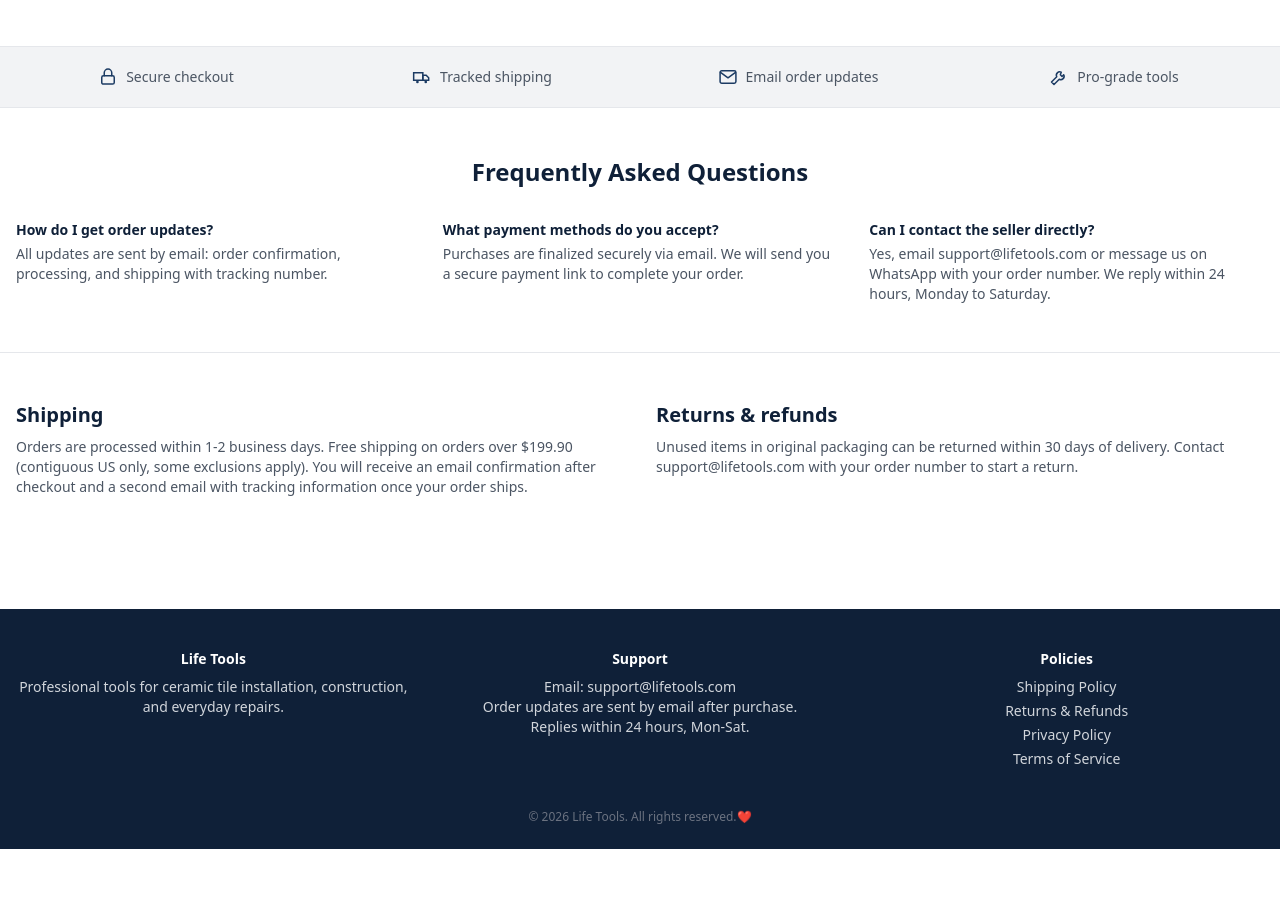
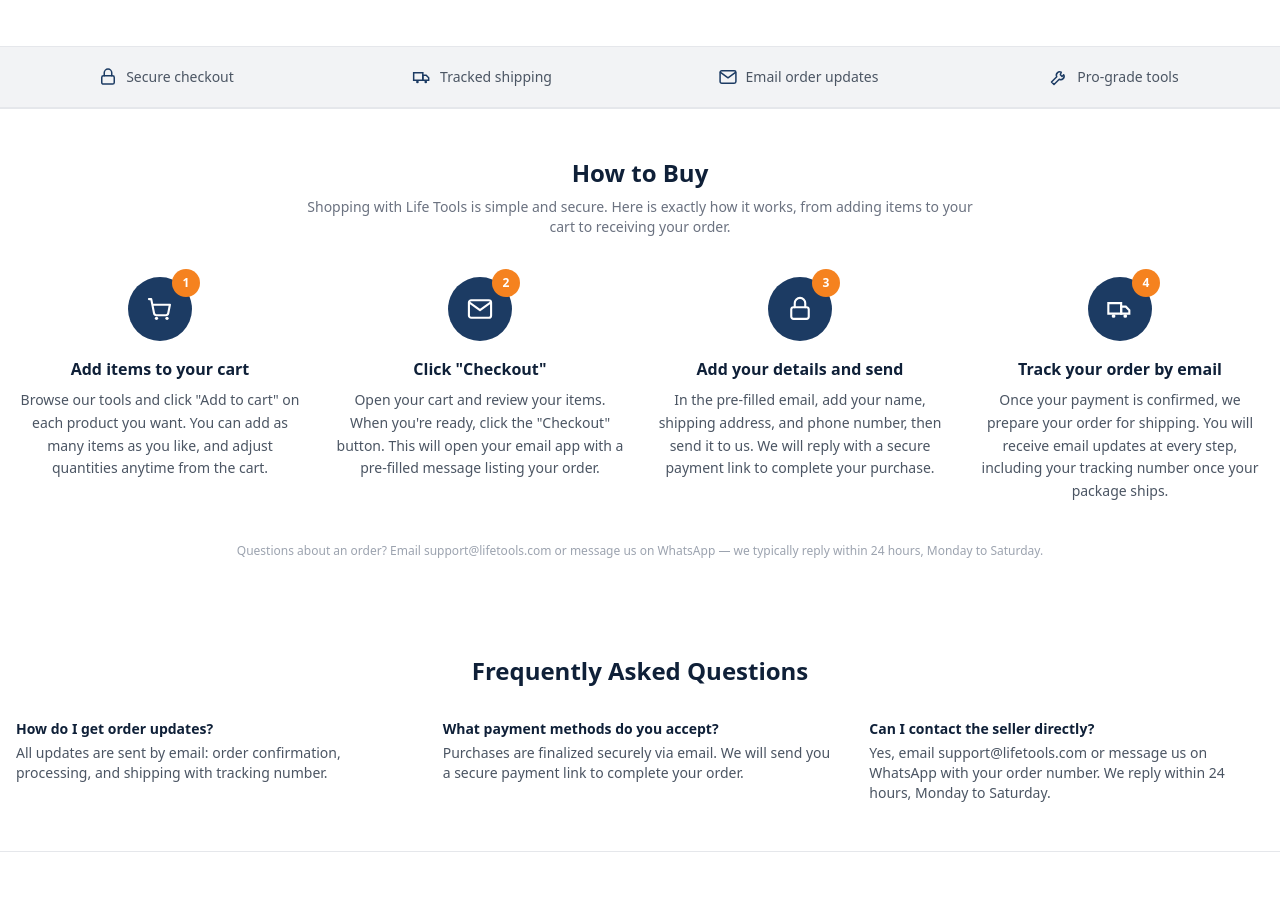
Before and after one commit to lifetoolsusacom/life-tools-site1, a Next.js app: page / in a window 1280 px wide. Shown: the part 1474-2378 px from the top of the page. Before the commit the page ends 2323 px from the top, so only its background shows below. Built offline with nearby package versions, Linux system fonts and the light colour scheme.

Commit message:
Add How to Buy section to homepage

```diff
--- a/app/page.tsx
+++ b/app/page.tsx
@@ -1,5 +1,6 @@
 import Carousel from "@/components/Carousel";
 import ProductCard from "@/components/ProductCard";
+import HowToBuy from "@/components/HowToBuy";
 import FAQ from "@/components/FAQ";
 import TrustBar from "@/components/TrustBar";
 import { products, banners } from "@/lib/products";
@@ -24,6 +25,9 @@
 
       {/* Trust bar with real icons */}
       <TrustBar />
+
+      {/* How to Buy - explains the full purchase flow, placed above the FAQ */}
+      <HowToBuy />
 
       {/* FAQ sits above Shipping / Returns */}
       <FAQ />
```
